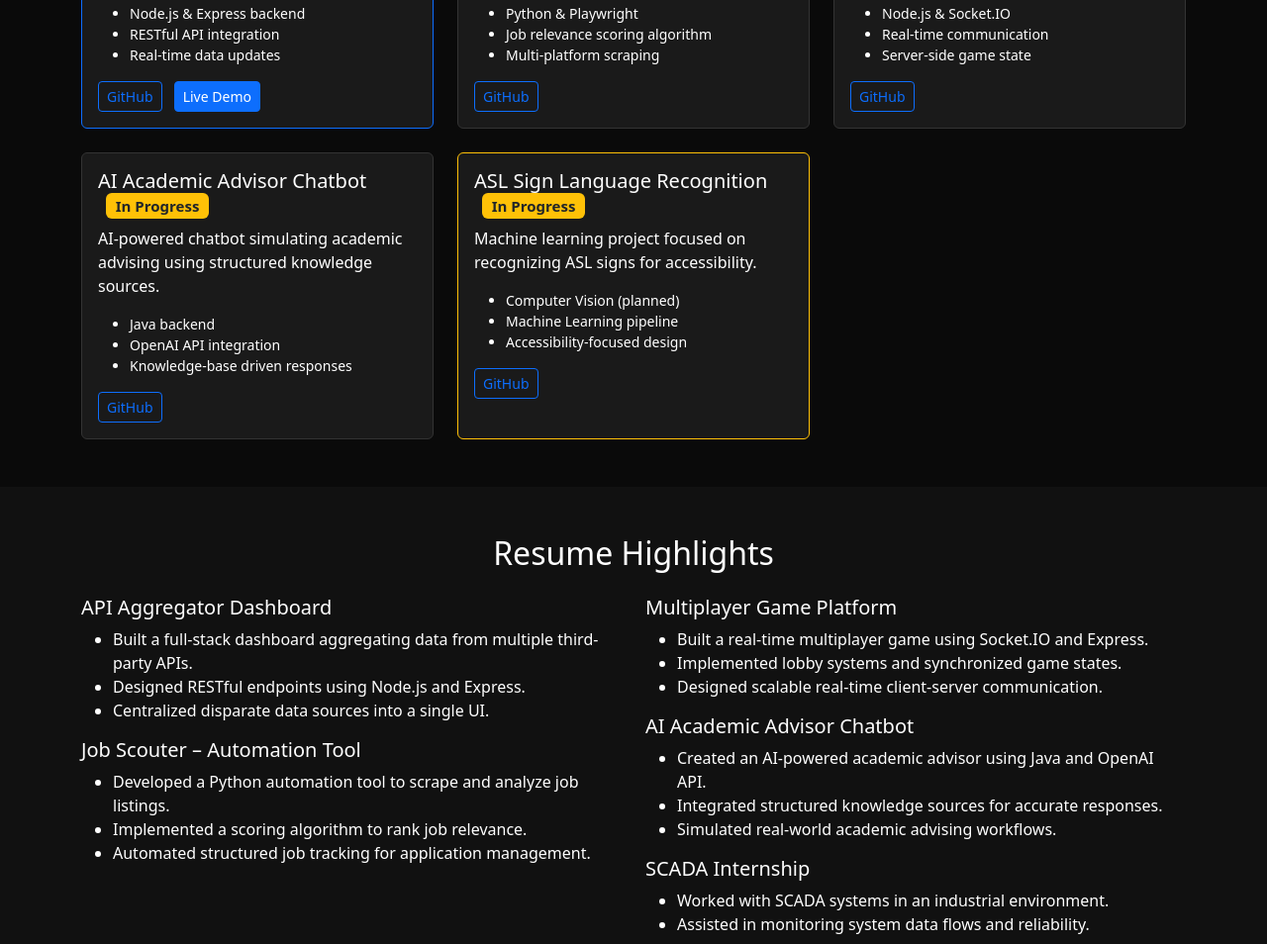
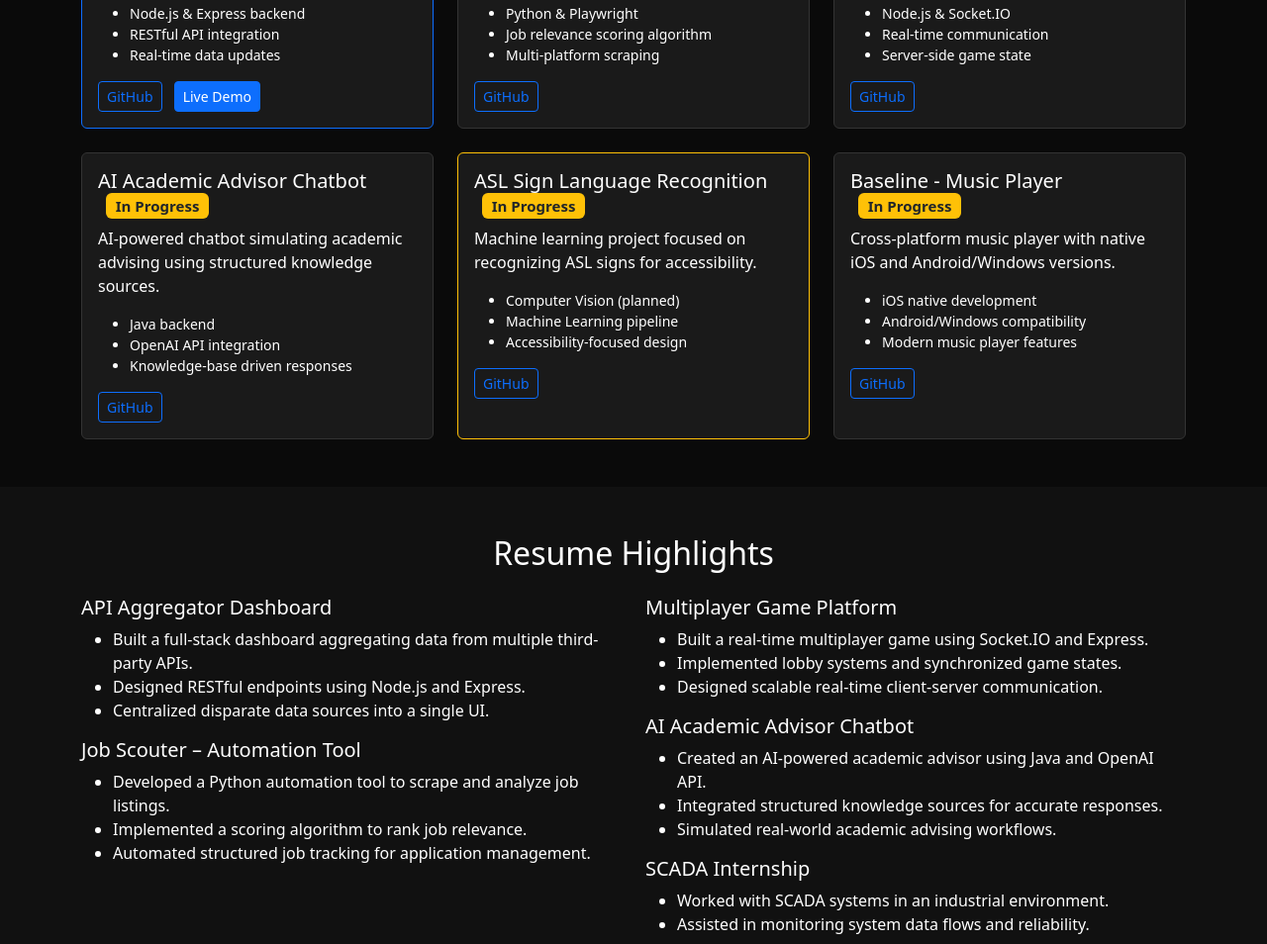
Before and after one commit to chibuikemn/Portfolio, a plain HTML site: page index.html in a window 1280 px wide. Shown: the part 1165-2119 px from the top of the page at 99% size. Drawn offline with nearby package versions, Linux system fonts and the light colour scheme.

Commit message:
new project added

```diff
--- a/index.html
+++ b/index.html
@@ -175,6 +175,30 @@
         </div>
       </div>
 
+      <!-- 6. Baseline Music Player -->
+      <div class="col-md-6 col-lg-4">
+        <div class="card h-100">
+          <div class="card-body">
+            <h5 class="card-title">
+              Baseline - Music Player
+              <span class="badge bg-warning text-dark ms-2">In Progress</span>
+            </h5>
+            <p class="card-text">
+              Cross-platform music player with native iOS and Android/Windows versions.
+            </p>
+            <ul class="small">
+              <li>iOS native development</li>
+              <li>Android/Windows compatibility</li>
+              <li>Modern music player features</li>
+            </ul>
+            <a href="https://github.com/chibuikemn/baseline"
+               class="btn btn-outline-primary btn-sm" target="_blank">
+               GitHub
+            </a>
+          </div>
+        </div>
+      </div>
+
     </div>
   </div>
 </section>
```
